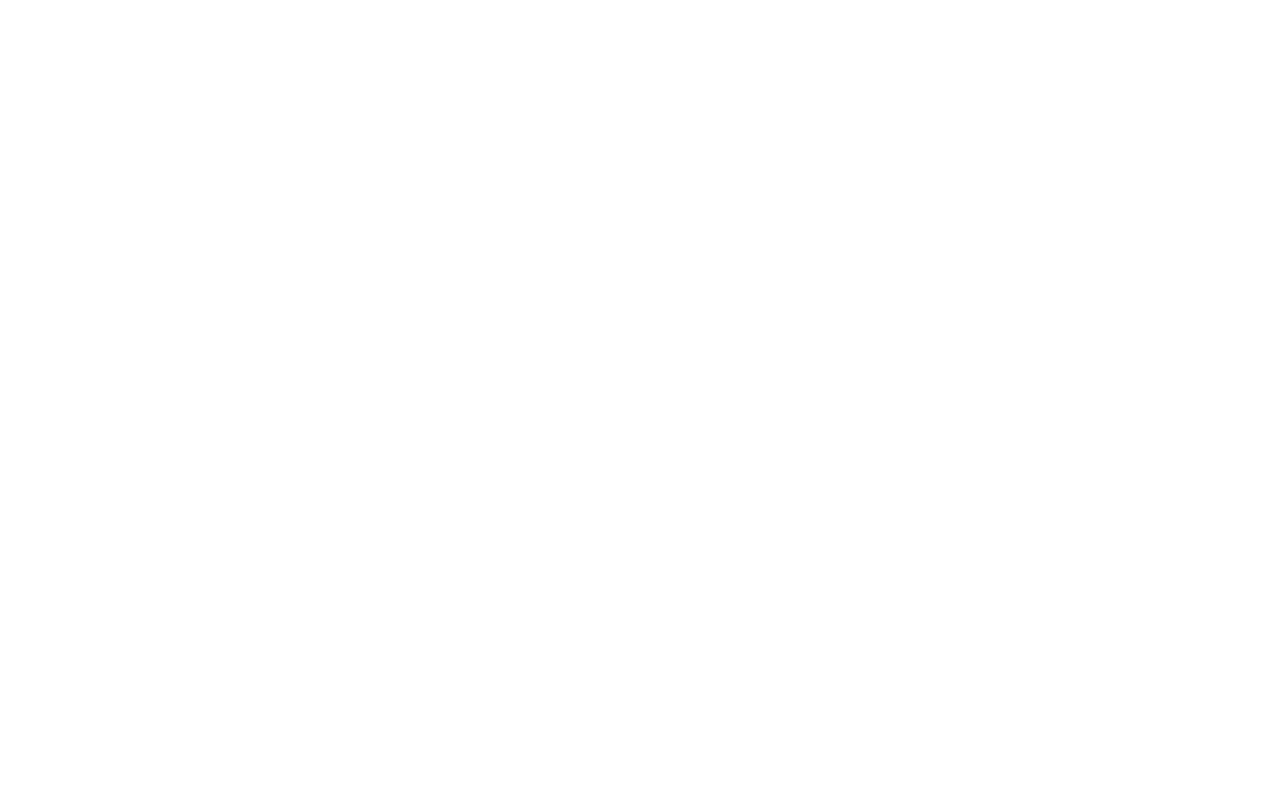
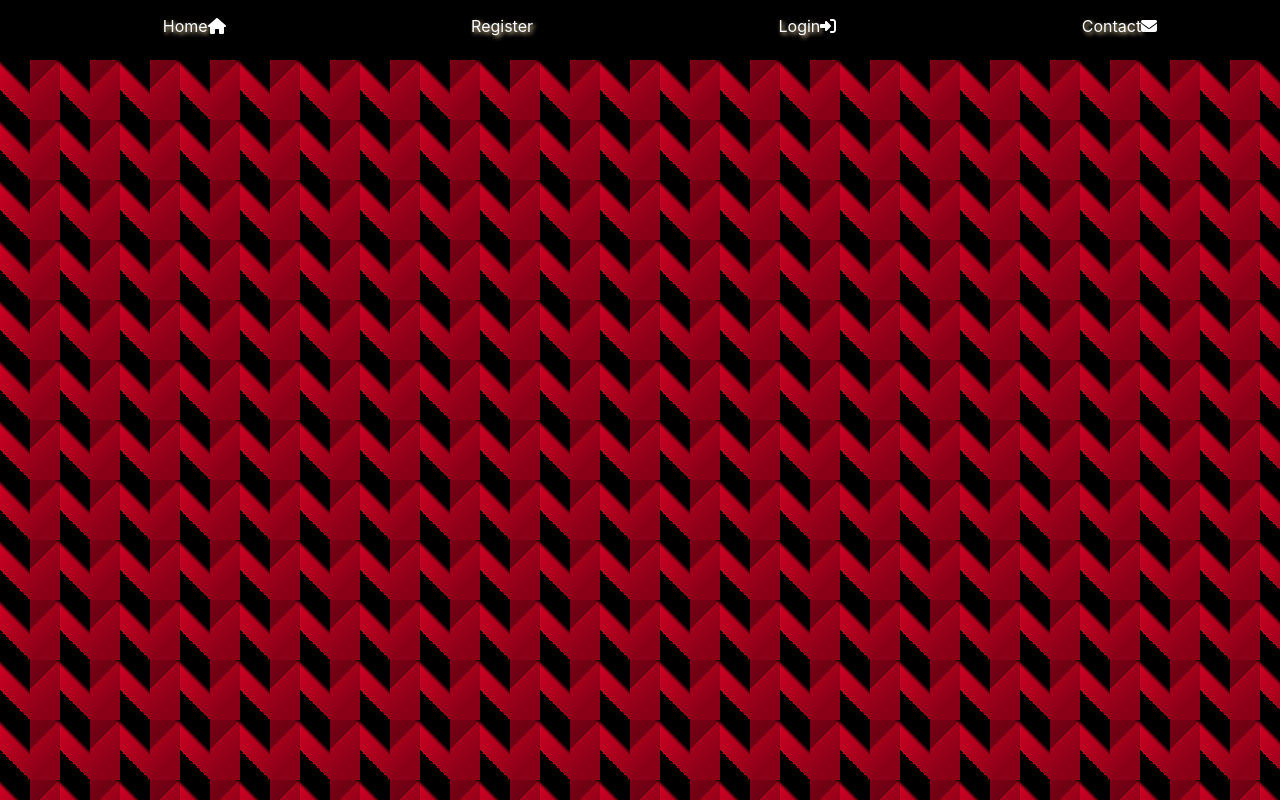
Before and after one commit to cnst300/help, a React (Create React App) app: page /help/ in a window 1280 px wide. Built offline with nearby package versions, Linux system fonts and the light colour scheme.

Commit message:
package.json update

```diff
--- a/package.json
+++ b/package.json
@@ -1,5 +1,4 @@
 {
-  "homepage": "https://cnst300.github.io/help",
   "name": "tti-helper",
   "version": "0.1.0",
   "private": true,
--- a/src/App.js
+++ b/src/App.js
@@ -4,19 +4,24 @@
 import Register from "./components/Register";
 import Navbar from "./components/Navbar";
 import Start from "./components/Start";
+import ErrorBoundary from "./components/ErrorBoundary";
 
 const App = () => {
   return (
     <>
+      <ErrorBoundary>
         <Navbar />
-      <Router basename="/help">
+        <Router basename="/">
+          <ErrorBoundary>
             <Routes>
               <Route path="/" element={<Home />} />
               <Route path="/login" element={<Login />} />
               <Route path="/register" element={<Register />} />
               <Route path="/start" element={<Start />} />
             </Routes>
+          </ErrorBoundary>
         </Router>
+      </ErrorBoundary>
     </>
   );
 };
--- /dev/null
+++ b/src/components/ErrorBoundary.jsx
@@ -0,0 +1,29 @@
+import React from "react";
+
+class ErrorBoundary extends React.Component {
+  constructor(props) {
+    super(props);
+    this.state = { hasError: false };
+  }
+
+  static getDerivedStateFromError(error) {
+    // Actualizează starea pentru a afișa fallback UI în caz de eroare
+    return { hasError: true };
+  }
+
+  componentDidCatch(error, errorInfo) {
+    // Poți adăuga aici orice logică suplimentară pentru gestionarea erorilor, cum ar fi înregistrarea lor într-un serviciu
+    console.error(error, errorInfo);
+  }
+
+  render() {
+    if (this.state.hasError) {
+      // Înlocuiește fallback UI cu codul HTML sau componentele pe care le dorești
+      return <h1>A intervenit o eroare.</h1>;
+    }
+
+    return this.props.children;
+  }
+}
+
+export default ErrorBoundary;
--- a/src/components/Navbar.jsx
+++ b/src/components/Navbar.jsx
@@ -2,7 +2,6 @@
 import "../style/Navbar.css";
 import { FontAwesomeIcon } from '@fortawesome/react-fontawesome';
 import { faHome, faSignInAlt, faSignOutAlt, faEnvelope } from '@fortawesome/free-solid-svg-icons';
-import { Link } from "react-router-dom";
 
 const Navbar = () => {
   const auth = localStorage.getItem("user");
@@ -15,39 +14,39 @@
       {auth ? (
         <ul className="navbar-list">
           <li>
-            <Link to="/start">Start</Link>
+            <a href="/start">Start</a>
           </li>
           <li>
-            <Link onClick={logout} to="/">
+            <a onClick={logout} href="/">
               Logout
               <FontAwesomeIcon icon={faSignOutAlt} />
-            </Link>
+            </a>
           </li>
 
           <li>
-            <Link to="/contact">
+            <a href="/contact">
               Contact
             <FontAwesomeIcon icon={faEnvelope} />
-            </Link>
+            </a>
           </li>
         </ul>
       ) : (
         <ul className="navbar-list">
           <li>
-            <Link to="/">Home
+            <a href="/">Home
             <FontAwesomeIcon icon={faHome} />
-            </Link>
+            </a>
 
           </li>
           <li>
-            <Link to="/register">Register</Link>
+            <a href="/register">Register</a>
           </li>
           <li>
-            <Link to="/login">Login</Link>
+            <a href="/login">Login</a>
             <FontAwesomeIcon icon={faSignInAlt} />
           </li>
           <li>
-            <Link to="/contact">Contact</Link>
+            <a href="/contact">Contact</a>
             <FontAwesomeIcon icon={faEnvelope} />
           </li>
         </ul>
```
Also changed, not shown: 1 other file (tests, documents, lock files or other folders). Lines whose indentation alone changed are shown as unchanged.
